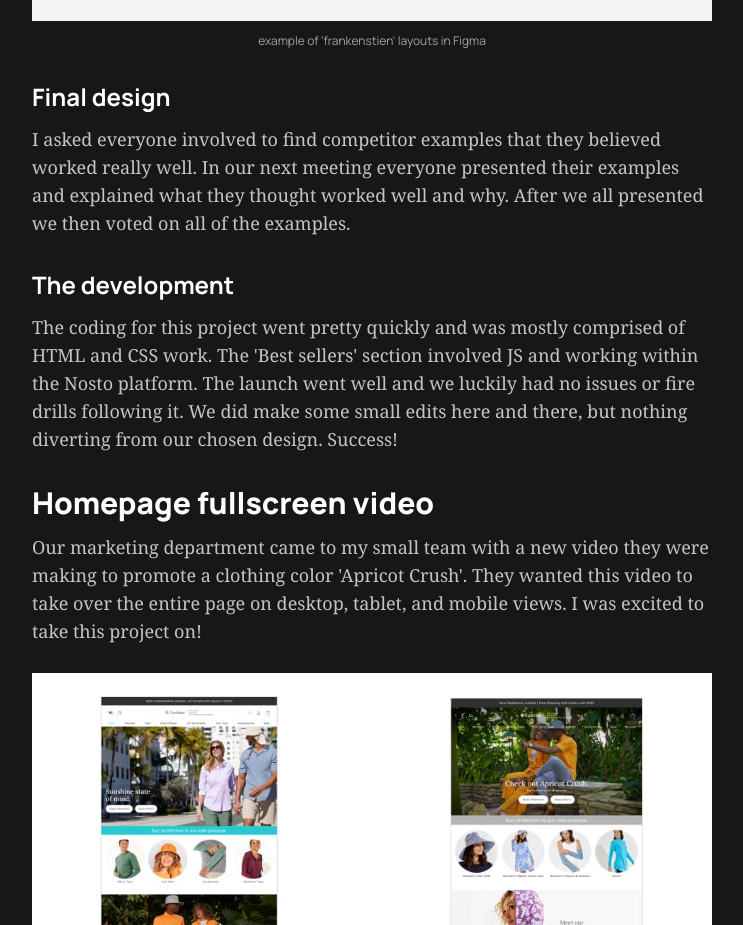
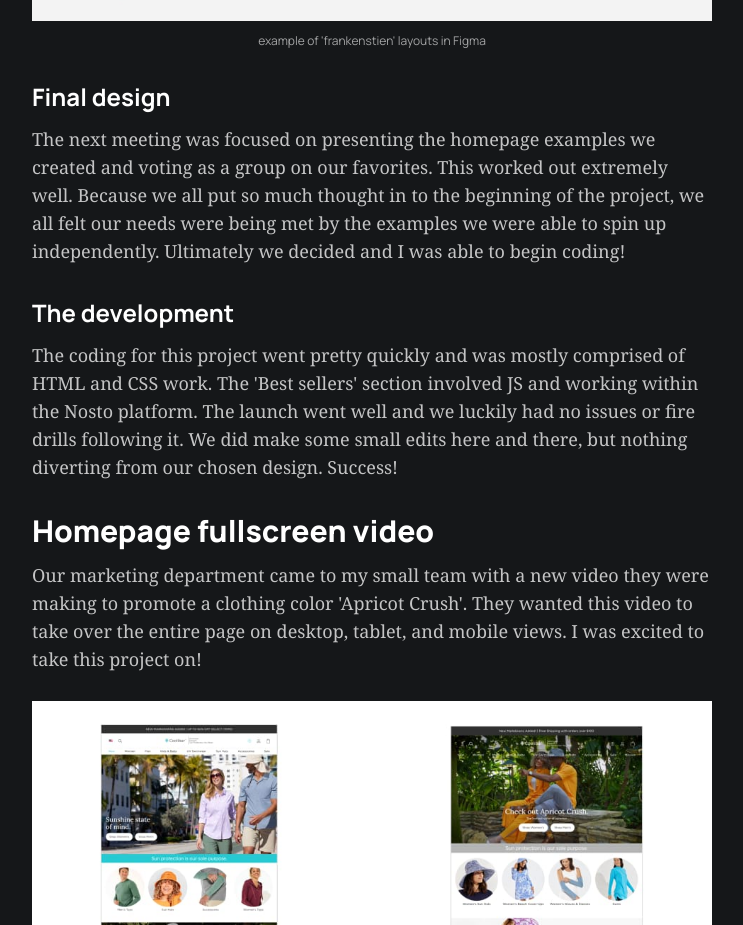
Before and after one commit to bretpeters3n/dev-portfolio-v2, a Next.js app: page /coolibar-evolution-homepage in a window 1280 px wide. Shown: the part 3126-4051 px from the top of the page, without its empty margins (268-1011 px from the left). Built offline with nearby package versions, Linux system fonts and the light colour scheme; a web font is replaced by a local one.

Commit message:
Correct incorrect paragraph in 'Evolution of a Homepage' project page

```diff
--- a/app/(dashboard)/coolibar-evolution-homepage/page.tsx
+++ b/app/(dashboard)/coolibar-evolution-homepage/page.tsx
@@ -50,7 +50,7 @@ const coolibar = () => {
       {/* Final design */}
       <PostH3
         h3="Final design"
-        paragraph="I asked everyone involved to find competitor examples that they believed worked really well. In our next meeting everyone presented their examples and explained what they thought worked well and why. After we all presented we then voted on all of the examples."
+        paragraph="The next meeting was focused on presenting the homepage examples we created and voting as a group on our favorites. This worked out extremely well. Because we all put so much thought in to the beginning of the project, we all felt our needs were being met by the examples we were able to spin up independently. Ultimately we decided and I was able to begin coding!"
       />
       {/* The coding! */}
       <PostH3
```
